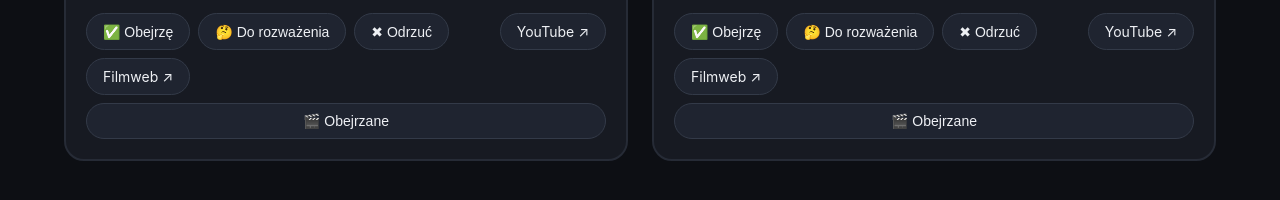
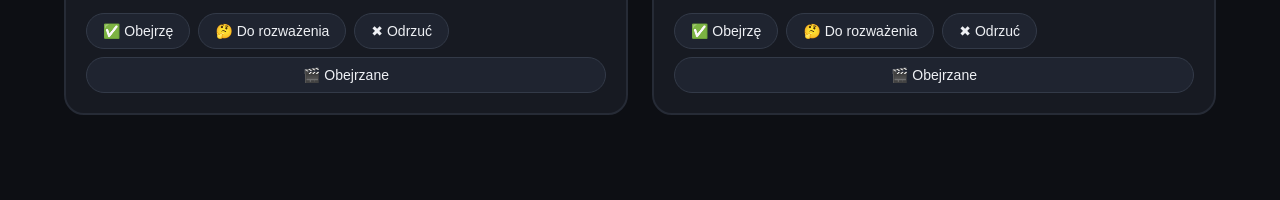
Before and after one commit to tomaszstefaniszyn/Filmy, a plain HTML site: page index.html in a window 1280 px wide. Shown: the part 864-1064 px from the top of the page. Drawn offline with Linux system fonts and the light colour scheme.

Commit message:
Remove YouTube and Filmweb link buttons from film cards.
Leave the embedded trailer and the status buttons, including the
full-width Obejrzane row.

Co-authored-by: tomaszstefaniszyn <tomaszstefaniszyn@users.noreply.github.com>

```diff
--- a/index.html
+++ b/index.html
@@ -12,9 +12,9 @@ main{max-width:1200px;margin:auto;padding:16px 24px 60px;display:grid;grid-templ
 .pills{display:flex;gap:8px;flex-wrap:wrap}.pill{background:#232835;border-radius:999px;padding:5px 12px;font-size:13px}.pill i{font-style:normal;color:#9aa3b2}
 .badge{align-self:flex-start;border-radius:999px;padding:4px 12px;font-size:13px;font-weight:600}.w .badge{background:#22c55e;color:#04210f}.r .badge{background:#f59e0b;color:#2b1a00}.d .badge{background:#3b82f6;color:#eff6ff}
 .video{aspect-ratio:16/9;width:100%;border:0;display:block}
-.btns{display:flex;gap:8px;padding:16px 20px 8px;flex-wrap:wrap}.done{padding:0 20px 20px}.done button{width:100%}button,.link{border:1px solid #333a48;background:#1f2430;color:#eef0f4;border-radius:999px;padding:9px 16px;font-size:14px;cursor:pointer;text-decoration:none}
-button:hover,.link:hover{background:#2a3040}button.on.bw{background:#22c55e;color:#04210f;border-color:#22c55e}button.on.br{background:#f59e0b;color:#2b1a00;border-color:#f59e0b}button.on.bd{background:#3b82f6;color:#eff6ff;border-color:#3b82f6}
-.link{margin-left:auto}#rej{max-width:1200px;margin:auto;padding:0 24px 40px}#rej button{margin:4px}
+.btns{display:flex;gap:8px;padding:16px 20px 8px;flex-wrap:wrap}.done{padding:0 20px 20px}.done button{width:100%}button{border:1px solid #333a48;background:#1f2430;color:#eef0f4;border-radius:999px;padding:9px 16px;font-size:14px;cursor:pointer}
+button:hover{background:#2a3040}button.on.bw{background:#22c55e;color:#04210f;border-color:#22c55e}button.on.br{background:#f59e0b;color:#2b1a00;border-color:#f59e0b}button.on.bd{background:#3b82f6;color:#eff6ff;border-color:#3b82f6}
+#rej{max-width:1200px;margin:auto;padding:0 24px 40px}#rej button{margin:4px}
 @media(max-width:600px){main{grid-template-columns:1fr}.top{flex-direction:column}.top img{width:100%}.stats{gap:8px}.stat{padding:8px 4px}.stat b{font-size:16px}.stat span{font-size:10px;line-height:1.2}}
 </style></head><body>
 <header><h1>Filmy do obejrzenia</h1><p>Lista Tomasza. Oznacz film jako do obejrzenia, do rozważenia albo go odrzuć. Wybory zapisują się w tej przeglądarce.</p><div class="stats" id="stats"></div></header>
@@ -31,7 +31,7 @@ ${s?`<span class="badge">${s==="w"?"✅ Obejrzę":s==="r"?"🤔 Do rozważenia":
 <div class="about">${f.a}</div><div class="pills"><span class="pill"><i>Filmweb</i> <b>${f.fw}</b></span><span class="pill"><i>IMDb</i> <b>${f.imdb}</b></span><span class="pill"><i>RT</i> <b>${f.rt}</b></span></div>
 <div class="meta">📺 ${f.w}</div></div></div>
 <iframe class="video" src="https://www.youtube-nocookie.com/embed/${f.yt}" title="Zwiastun ${f.t}" allow="autoplay; encrypted-media; picture-in-picture" allowfullscreen></iframe>
-<div class="btns"><button class="bw ${s==="w"?"on":""}" onclick="set(${i},'w')">✅ Obejrzę</button><button class="br ${s==="r"?"on":""}" onclick="set(${i},'r')">🤔 Do rozważenia</button><button onclick="set(${i},'x')">✖ Odrzuć</button><a class="link" href="https://www.youtube.com/watch?v=${f.yt}" target="_blank">YouTube ↗</a><a class="link" style="margin-left:0" href="${f.url}" target="_blank">Filmweb ↗</a></div><div class="done"><button class="bd ${s==="d"?"on":""}" onclick="set(${i},'d')">🎬 Obejrzane</button></div></div>`}).join("");
+<div class="btns"><button class="bw ${s==="w"?"on":""}" onclick="set(${i},'w')">✅ Obejrzę</button><button class="br ${s==="r"?"on":""}" onclick="set(${i},'r')">🤔 Do rozważenia</button><button onclick="set(${i},'x')">✖ Odrzuć</button></div><div class="done"><button class="bd ${s==="d"?"on":""}" onclick="set(${i},'d')">🎬 Obejrzane</button></div></div>`}).join("");
 const rj=films.map((f,i)=>({f,i})).filter(x=>m[x.f.t]==="x");rej.innerHTML=rj.length?`<h3>Odrzucone</h3>`+rj.map(({f,i})=>`<button onclick="set(${i},'x')">↩ Przywróć: ${f.t}</button>`).join(""):"";}
 fetch('films.json',{cache:'no-store'}).then(r=>r.json()).then(d=>{films=d;draw()});
 </script></body></html>
```
